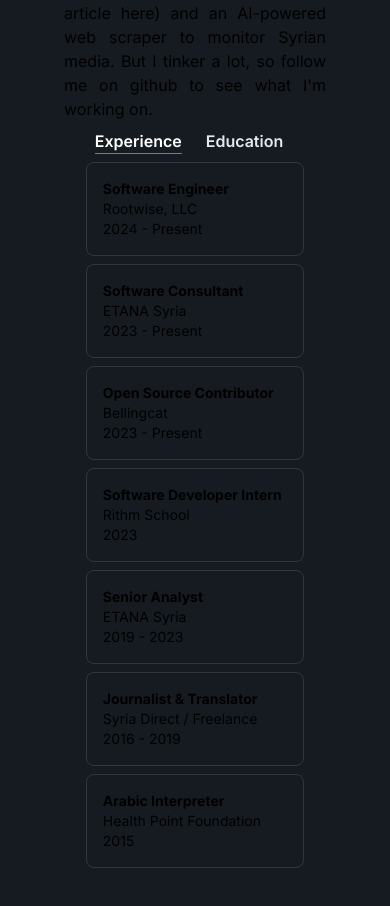
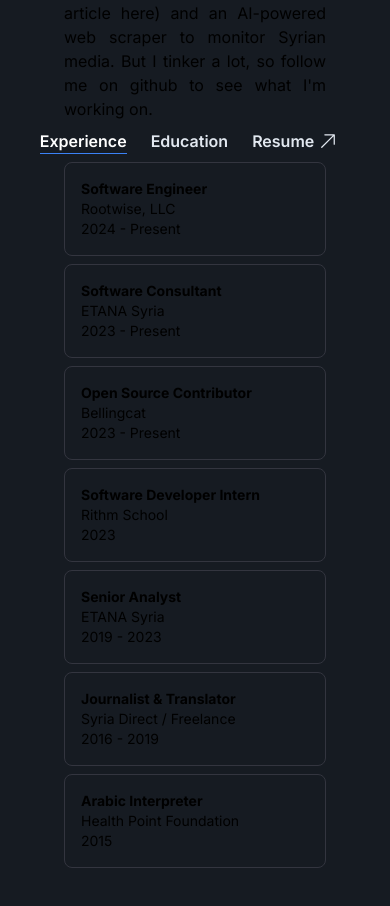
Before and after one commit to jclark1913/personal-website-v3, a Next.js app: page / in a window 390 px wide. Shown: the part 1389-2295 px from the top of the page. Built offline with nearby package versions, Linux system fonts and the light colour scheme.

Commit message:
Improve mobile responsiveness

```diff
--- a/src/app/components/AboutSection.tsx
+++ b/src/app/components/AboutSection.tsx
@@ -3,6 +3,7 @@
 import TabButton from "./TabButton";
 import { ABOUT_TAB_DATA } from "../lib/constants";
 import ExperienceCard from "./ExperienceCard";
+import { ArrowUpRightIcon } from "@heroicons/react/24/solid";
 
 const AboutSection = () => {
   const [activeTab, setActiveTab] = useState("work");
@@ -15,7 +16,10 @@
   };
 
   return (
-    <section className="md:grid md:grid-cols-2 gap-8 items-start py-8 px-4 xl:gap-16 sm:py-16 xl:px-16 sm:mt-24" id="about">
+    <section
+      className="md:grid md:grid-cols-2 gap-8 items-start py-8 px-4 xl:gap-16 sm:py-16 xl:px-16 sm:mt-24"
+      id="about"
+    >
       <div>
         <h2 className="text-4xl font-bold text-white mb-4">About Me</h2>
         <div className="text-justify text-base md:text-xl">
@@ -60,8 +64,14 @@
               {tab.title}
             </TabButton>
           ))}
+          <button>
+            <a href="https://justinclark.bio" className="mr-3 font-semibold text-slate-200 hover:text-white flex justify-center items-center">
+              <p>Resume</p>
+              <ArrowUpRightIcon className="ml-1 h-5 w-5" />
+            </a>
+          </button>
         </div>
-        <div className="flex flex-col items-center w-5/6">
+        <div className="flex flex-col items-center w-full lg:w-5/6">
           {isPending ? (
             <div className="text-white">Loading...</div>
           ) : (
```
